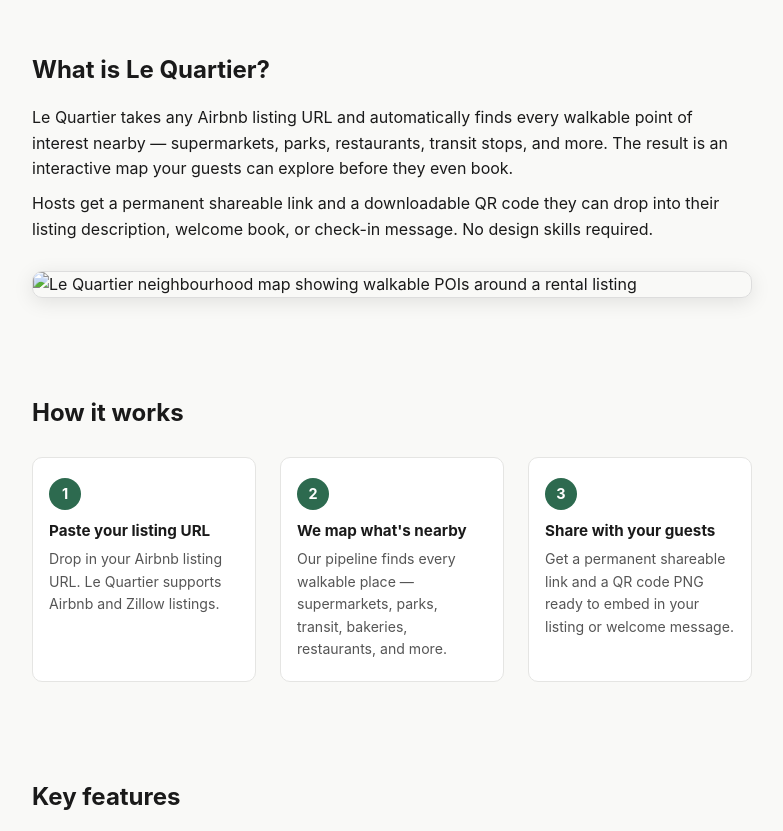
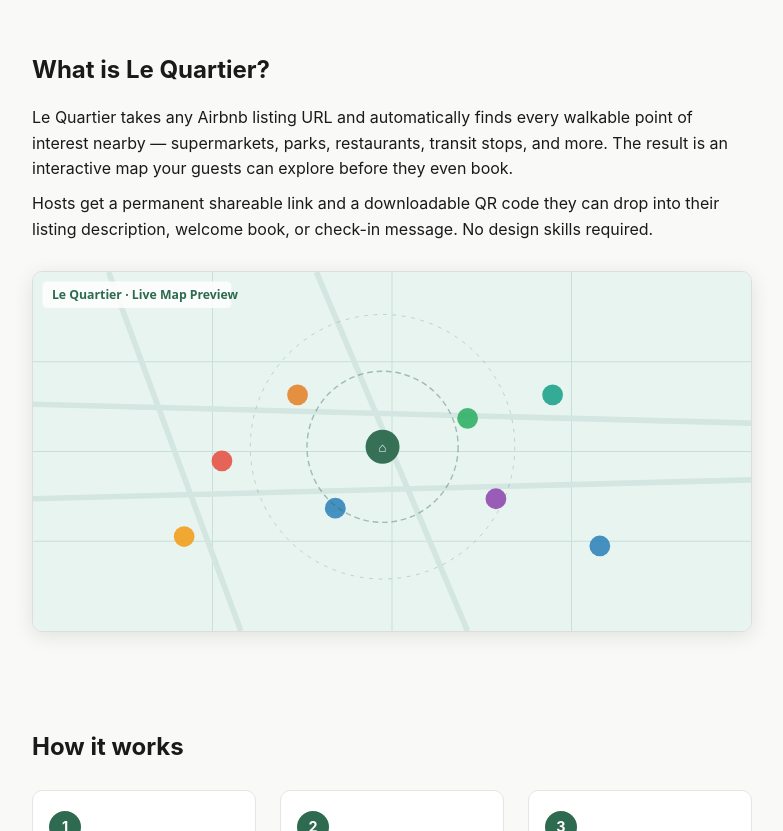
Before and after one commit to alx/lequartier, a plain HTML site: page index.html in a window 1280 px wide. Shown: the part 505-1336 px from the top of the page, without its empty margins (248-1031 px from the left). Drawn offline with Linux system fonts and the light colour scheme.

Commit message:
fix: replace missing screenshot with inline SVG map placeholder

```diff
--- a/index.html
+++ b/index.html
@@ -263,8 +263,39 @@
       <h2>What is Le Quartier?</h2>
       <p>Le Quartier takes any Airbnb listing URL and automatically finds every walkable point of interest nearby — supermarkets, parks, restaurants, transit stops, and more. The result is an interactive map your guests can explore before they even book.</p>
       <p>Hosts get a permanent shareable link and a downloadable QR code they can drop into their listing description, welcome book, or check-in message. No design skills required.</p>
-      <div class="screenshot-wrap">
-        <img src="minutepapillons-current.png" alt="Le Quartier neighbourhood map showing walkable POIs around a rental listing" />
+      <div class="screenshot-wrap" aria-label="Le Quartier map preview">
+        <svg viewBox="0 0 760 380" xmlns="http://www.w3.org/2000/svg" style="width:100%;display:block;background:#e8f4f0;">
+          <!-- Grid lines -->
+          <line x1="0" y1="95"  x2="760" y2="95"  stroke="#c8ddd8" stroke-width="1"/>
+          <line x1="0" y1="190" x2="760" y2="190" stroke="#c8ddd8" stroke-width="1"/>
+          <line x1="0" y1="285" x2="760" y2="285" stroke="#c8ddd8" stroke-width="1"/>
+          <line x1="190" y1="0" x2="190" y2="380" stroke="#c8ddd8" stroke-width="1"/>
+          <line x1="380" y1="0" x2="380" y2="380" stroke="#c8ddd8" stroke-width="1"/>
+          <line x1="570" y1="0" x2="570" y2="380" stroke="#c8ddd8" stroke-width="1"/>
+          <!-- Streets -->
+          <line x1="80"  y1="0"   x2="220" y2="380" stroke="#d4e6e1" stroke-width="6"/>
+          <line x1="300" y1="0"   x2="460" y2="380" stroke="#d4e6e1" stroke-width="6"/>
+          <line x1="0"   y1="140" x2="760" y2="160" stroke="#d4e6e1" stroke-width="6"/>
+          <line x1="0"   y1="240" x2="760" y2="220" stroke="#d4e6e1" stroke-width="6"/>
+          <!-- Rental marker (larger, accent) -->
+          <circle cx="370" cy="185" r="18" fill="#2d6a4f" opacity="0.95"/>
+          <text x="370" y="190" text-anchor="middle" font-size="14" fill="white">⌂</text>
+          <!-- POI markers -->
+          <circle cx="280" cy="130" r="11" fill="#e67e22" opacity="0.85"/>
+          <circle cx="460" cy="155" r="11" fill="#27ae60" opacity="0.85"/>
+          <circle cx="320" cy="250" r="11" fill="#2980b9" opacity="0.85"/>
+          <circle cx="490" cy="240" r="11" fill="#8e44ad" opacity="0.85"/>
+          <circle cx="200" cy="200" r="11" fill="#e74c3c" opacity="0.85"/>
+          <circle cx="550" cy="130" r="11" fill="#16a085" opacity="0.85"/>
+          <circle cx="160" cy="280" r="11" fill="#f39c12" opacity="0.85"/>
+          <circle cx="600" cy="290" r="11" fill="#2980b9" opacity="0.85"/>
+          <!-- Radius rings -->
+          <circle cx="370" cy="185" r="80"  fill="none" stroke="#2d6a4f" stroke-width="1.5" stroke-dasharray="6 4" opacity="0.4"/>
+          <circle cx="370" cy="185" r="140" fill="none" stroke="#2d6a4f" stroke-width="1"   stroke-dasharray="4 6" opacity="0.25"/>
+          <!-- Label -->
+          <rect x="10" y="10" width="200" height="28" rx="5" fill="white" opacity="0.85"/>
+          <text x="20" y="29" font-size="13" font-family="system-ui,sans-serif" fill="#2d6a4f" font-weight="600">Le Quartier · Live Map Preview</text>
+        </svg>
       </div>
     </section>
   </div>
```
